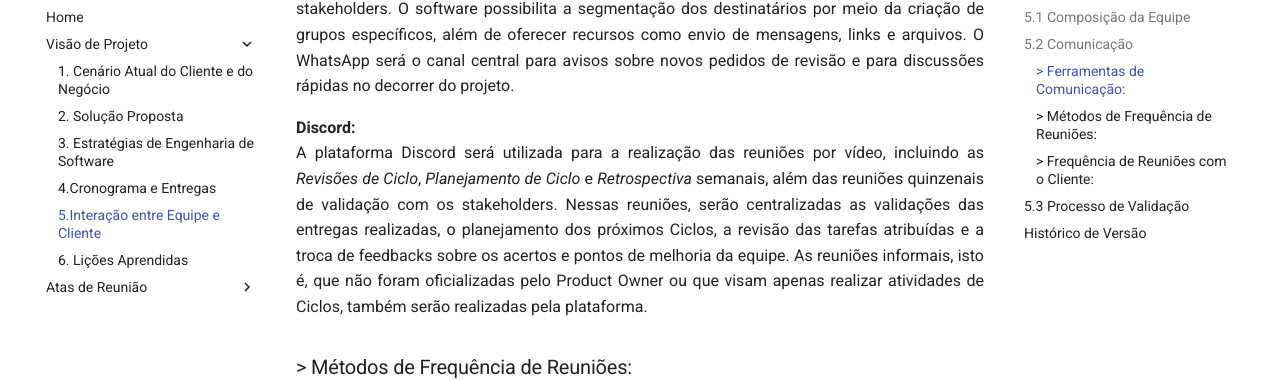
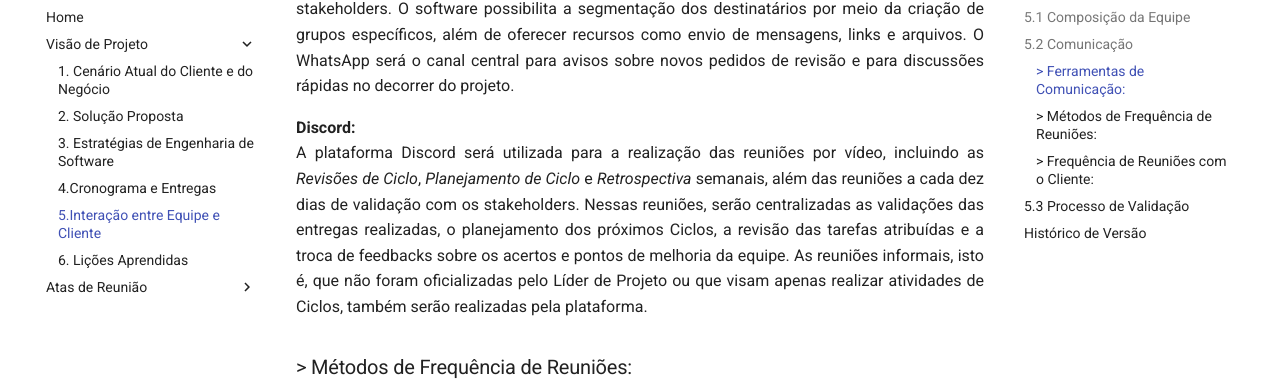
Before and after one commit to mdsreq-fga-unb/2025.1-T01-VidracariaModelo, an MkDocs documentation site: the page built from docs/docs/VisaodeProduto/Interacao.md, in a window 1280 px wide and 900 px high, scrolled down 877 px. Shown: the part 91-471 px from the top of the window. Built offline with MkDocs 1.6.1 and Material for MkDocs 9.7.7, drawn with Linux system fonts in a browser that asks for light colours; comment, search, counter and statistics services are not loaded.

Commit message:
Alteraçao pequena de palavras

```diff
--- a/docs/docs/VisaodeProduto/Interacao.md
+++ b/docs/docs/VisaodeProduto/Interacao.md
@@ -18,7 +18,7 @@
 A ferramenta será utilizada com dois propósitos principais: facilitar a comunicação diária entre os membros da equipe de desenvolvimento e permitir uma comunicação ágil com os stakeholders. O software possibilita a segmentação dos destinatários por meio da criação de grupos específicos, além de oferecer recursos como envio de mensagens, links e arquivos. O WhatsApp será o canal central para avisos sobre novos pedidos de revisão e para discussões rápidas no decorrer do projeto.
 
 **Discord:**
-A plataforma Discord será utilizada para a realização das reuniões por vídeo, incluindo as *Revisões de Ciclo*, *Planejamento de Ciclo* e *Retrospectiva* semanais, além das reuniões quinzenais de validação com os stakeholders. Nessas reuniões, serão centralizadas as validações das entregas realizadas, o planejamento dos próximos Ciclos, a revisão das tarefas atribuídas e a troca de feedbacks sobre os acertos e pontos de melhoria da equipe. As reuniões informais, isto é, que não foram oficializadas pelo Product Owner ou que visam apenas realizar atividades de Ciclos, também serão realizadas pela plataforma.
+A plataforma Discord será utilizada para a realização das reuniões por vídeo, incluindo as *Revisões de Ciclo*, *Planejamento de Ciclo* e *Retrospectiva* semanais, além das reuniões a cada dez dias de validação com os stakeholders. Nessas reuniões, serão centralizadas as validações das entregas realizadas, o planejamento dos próximos Ciclos, a revisão das tarefas atribuídas e a troca de feedbacks sobre os acertos e pontos de melhoria da equipe. As reuniões informais, isto é, que não foram oficializadas pelo Líder de Projeto ou que visam apenas realizar atividades de Ciclos, também serão realizadas pela plataforma.
 
 ### > Métodos de Frequência de Reuniões:
 
```
